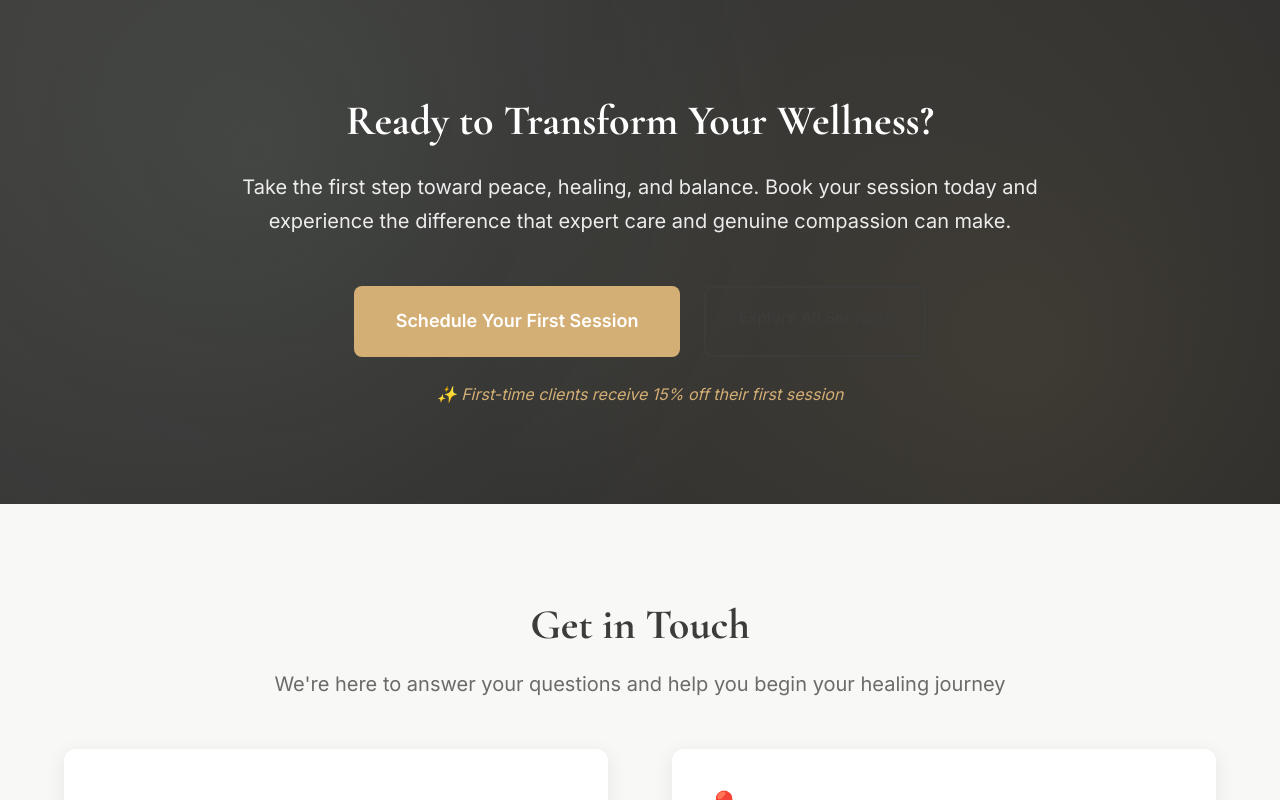
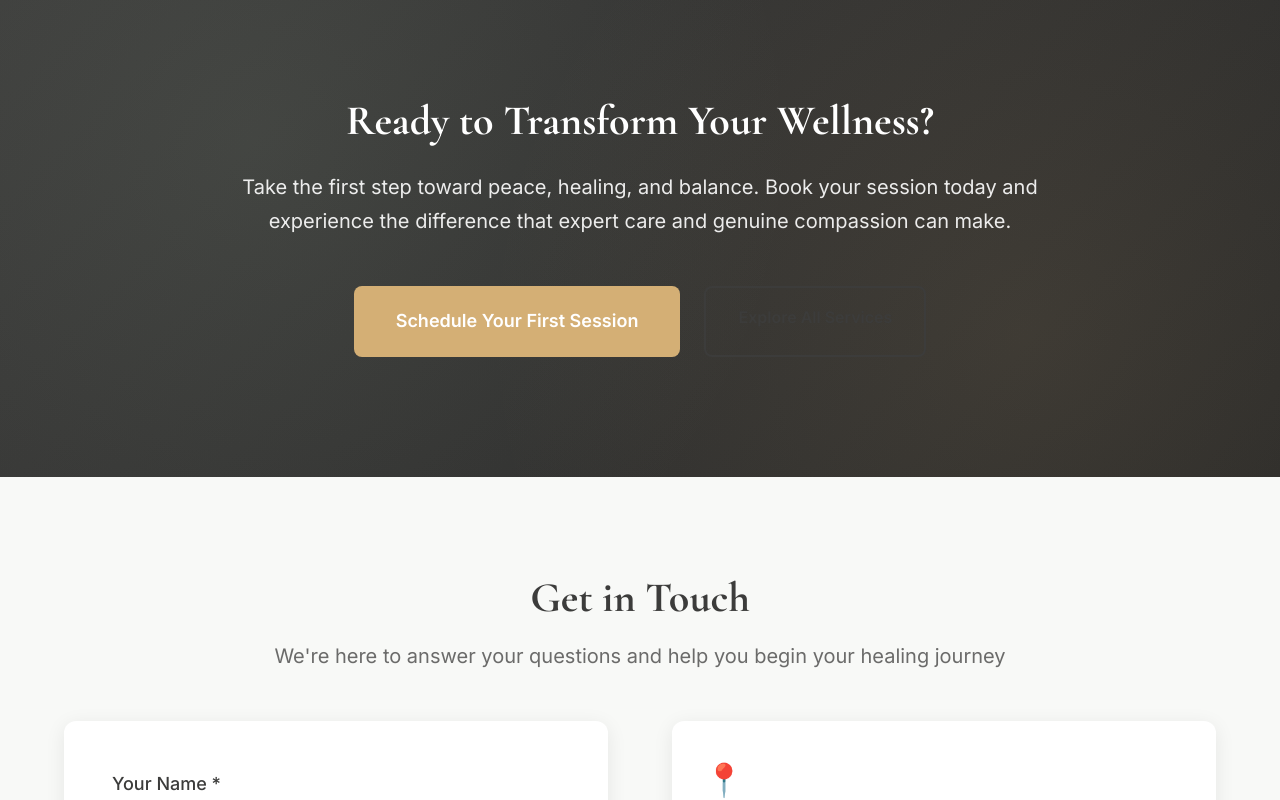
Before and after one commit to gurpreetsingh007/HealingTouch, a plain HTML site: page index.html in a window 1280 px wide. Shown: the part 5886-6686 px from the top of the page. Drawn offline with nearby package versions, Linux system fonts and the light colour scheme.

Commit message:
discount off

```diff
--- a/index.html
+++ b/index.html
@@ -340,7 +340,6 @@
                     <a href="#contact" class="btn btn-hero">Schedule Your First Session</a>
                     <a href="#services" class="btn btn-outline">Explore All Services</a>
                 </div>
-                <p class="cta-note">✨ First-time clients receive 15% off their first session</p>
             </div>
         </div>
     </section>
```
